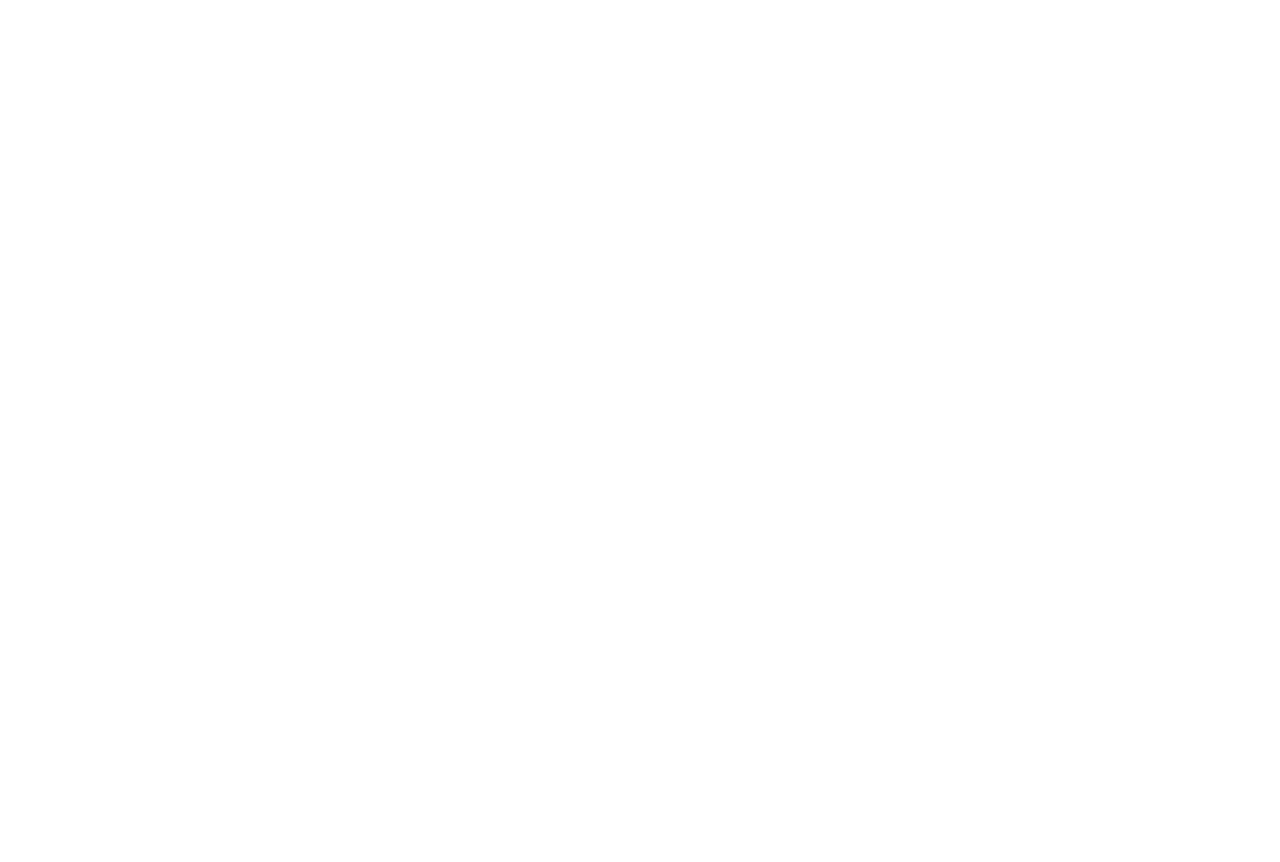
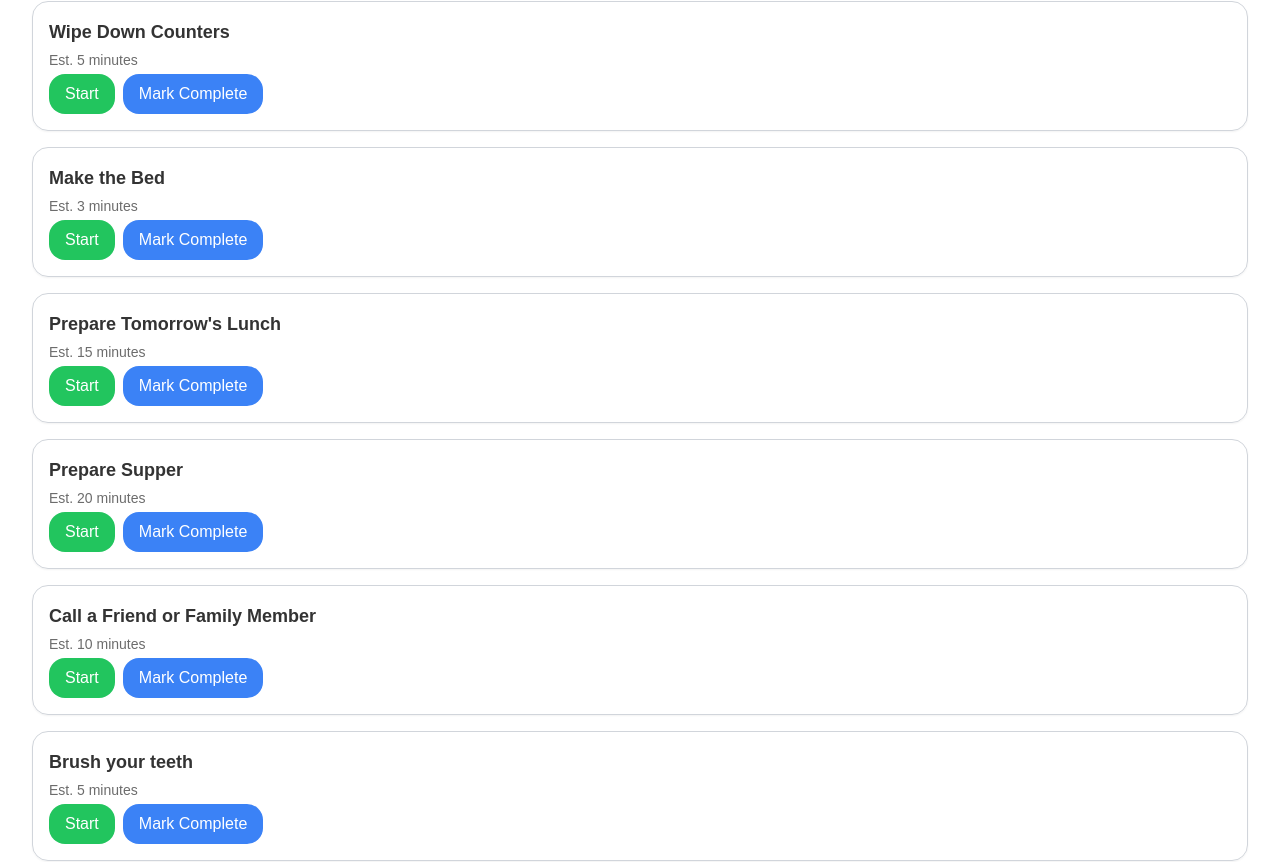
Before and after one commit to Vertfromage/task-tapper, a Next.js app: page / in a window 1280 px wide. Shown: the part 673-1535 px from the top of the page. Before the commit the page ends 800 px from the top, so only its background shows below. Built offline with nearby package versions, Linux system fonts and the light colour scheme.

Commit message:
more tasks

```diff
--- a/src/app/components/TaskItem.tsx
+++ b/src/app/components/TaskItem.tsx
@@ -43,9 +43,12 @@ export default function TaskItem({
     };
   }, [timer]);
 
+  // Convert estimated time from seconds to minutes, rounded
+  const estimatedMinutes = Math.ceil(task.time / 60);
   return (
     <div className="my-4 p-4 border border-gray-300 rounded-lg shadow-sm">
-      <p className="text-lg font-semibold text-text mb-1">{task.name}</p>
+      <p className="text-lg font-bold text-text mb-1">{task.name}</p>
+      <p className="text-sm text-text-muted mb-1">Est. {estimatedMinutes} minutes</p>
       {task.streak>0 && <p className="text-sm text-text-muted mb-1">Streak: {task.streak} days</p>}
       {elapsedTime >0 && <p className="text-sm text-text-muted mb-1">
         Elapsed Time: {elapsedTime || 0} seconds
--- a/src/app/components/TaskList.tsx
+++ b/src/app/components/TaskList.tsx
@@ -61,9 +61,7 @@ export default function TaskList({
             completedToday: true,
             lastCompletedDate: today,
             streak: newStreak,
-            time: task.time
-              ? (task.time + (task.elapsedTime || 0)) / 2
-              : task.elapsedTime || 0,
+            time: Math.max(task.time, task.elapsedTime || 0), // Keep the maximum time
             elapsedTime: 0, // Reset elapsed time after completion
           };
         }
--- a/src/app/components/initialTasks.tsx
+++ b/src/app/components/initialTasks.tsx
@@ -3,7 +3,14 @@
 import { Task } from "./types";
 
 export const initialTasks: Task[] = [
-    { id: 1, name: "Do the Dishes", points: 10, streak: 0, lastCompletedDate: null, completedToday: false, time:15 },
-    { id: 2, name: "Study for 10 Minutes", points: 15, streak: 0, lastCompletedDate: null, completedToday: false, time:15 },
-    { id: 3, name: "Tidy One Area", points: 5, streak: 0, lastCompletedDate: null, completedToday: false , time:15},
+    { id: 1, name: "Do the Dishes", points: 10, streak: 0, lastCompletedDate: null, completedToday: false, time: 900 },
+    { id: 2, name: "Study for 10 Minutes", points: 15, streak: 0, lastCompletedDate: null, completedToday: false, time: 600 },
+    { id: 3, name: "Tidy One Area", points: 5, streak: 0, lastCompletedDate: null, completedToday: false, time: 600 },
+    { id: 4, name: "Wipe Down Counters", points: 5, streak: 0, lastCompletedDate: null, completedToday: false, time: 300 },
+    { id: 5, name: "Make the Bed", points: 5, streak: 0, lastCompletedDate: null, completedToday: false, time: 180 },
+    { id: 6, name: "Prepare Tomorrow's Lunch", points: 10, streak: 0, lastCompletedDate: null, completedToday: false, time: 900 },
+    { id: 7, name: "Prepare Supper", points: 10, streak: 0, lastCompletedDate: null, completedToday: false, time: 1200 },
+    { id: 8, name: "Call a Friend or Family Member", points: 15, streak: 0, lastCompletedDate: null, completedToday: false, time: 600 },
+    { id: 9, name: "Brush your teeth", points: 5, streak: 0, lastCompletedDate: null, completedToday: false, time: 300 },
+    { id: 10, name: "Wipe Down Bathroom Sink", points: 5, streak: 0, lastCompletedDate: null, completedToday: false, time: 300 }
 ];
```
